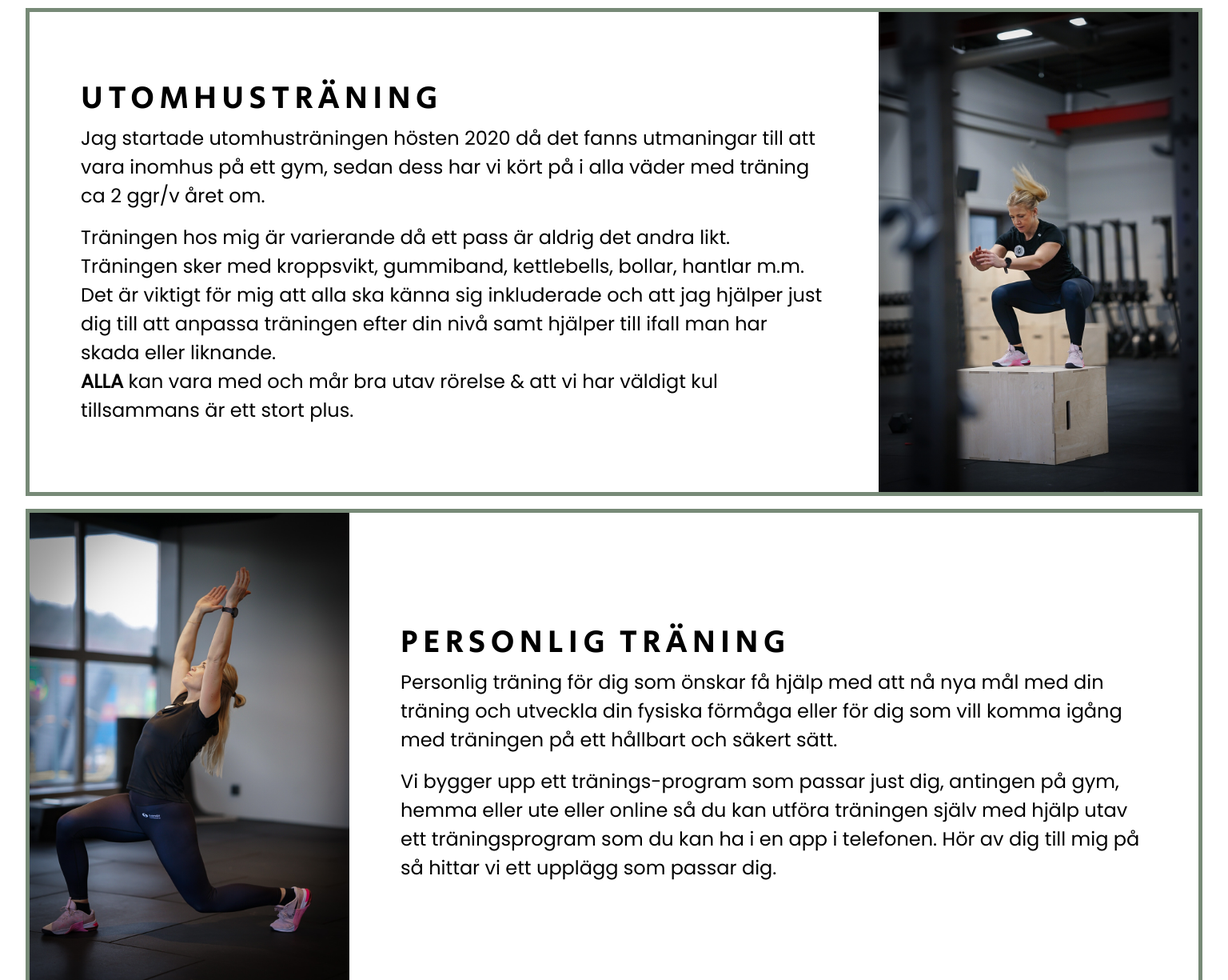
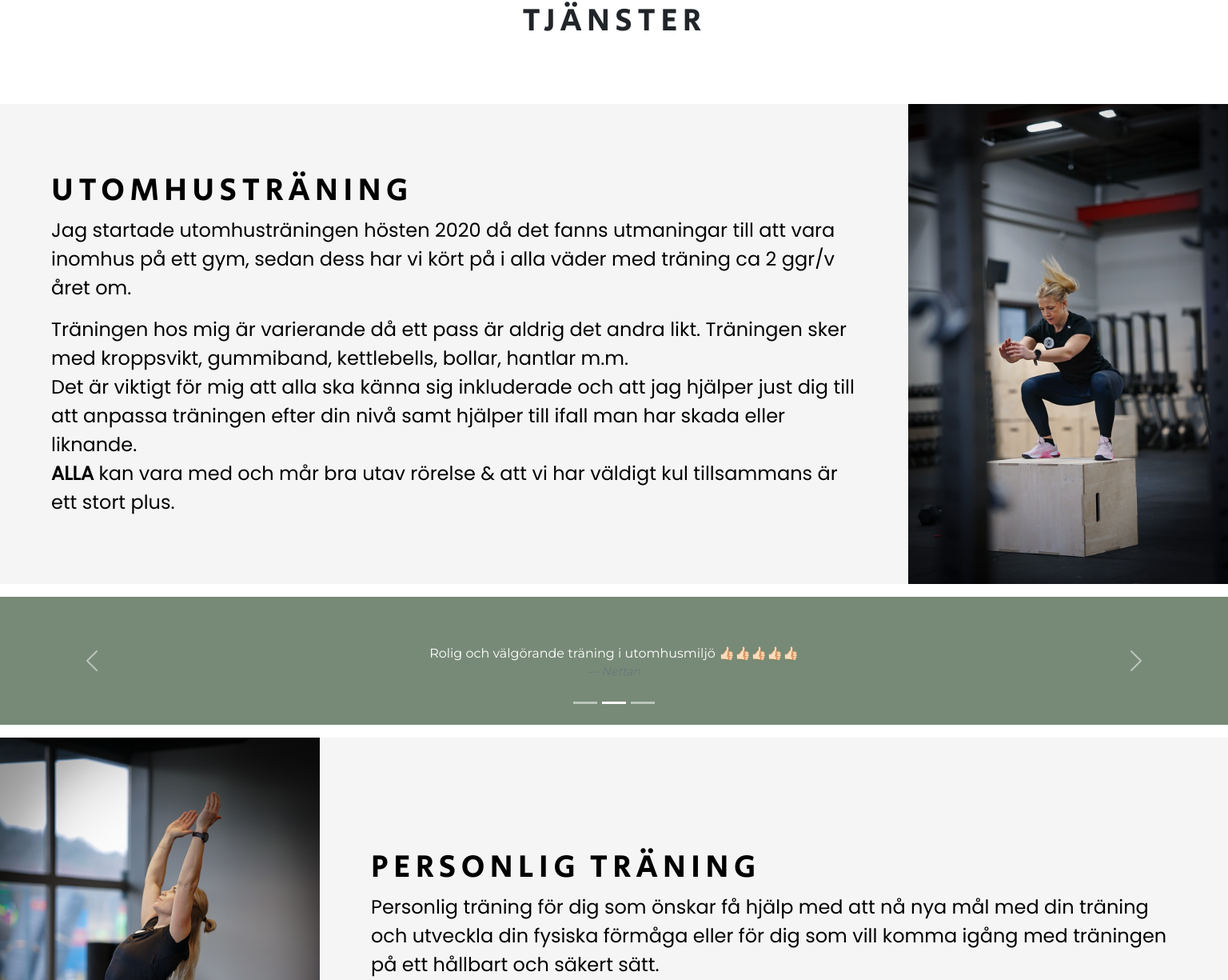
Before and after one commit to JannieBackman/examensarbete, a React (Create React App) app: page / in a window 1536 px wide. Shown: the part 838-2063 px from the top of the page at 80% size. Built offline with nearby package versions, Linux system fonts and the light colour scheme.

Commit message:
responsive and design

```diff
--- a/src/components/App.jsx
+++ b/src/components/App.jsx
@@ -1,11 +1,10 @@
-import Hero from './Hero';
-import Text from './Text';
-import Products from './Products';
-import Review from './Review';
-import About from './About';
-import Footer from './Footer';
-import B2b from './b2b';
-import Header from './Header';
+import Hero from "./Hero";
+import Text from "./Text";
+import Products from "./Products";
+import About from "./About";
+import Footer from "./Footer";
+import B2b from "./b2b";
+import Header from "./Header";
 
 function App() {
   return (
@@ -14,7 +13,6 @@ function App() {
       <Hero />
       <Text />
       <Products />
-      <Review />
       <B2b />
       <About />
       <Footer />
--- a/src/components/Products.css
+++ b/src/components/Products.css
@@ -1,5 +1,5 @@
 .products-container {
-  font-family: 'Montserrat';
+  font-family: "Montserrat";
   width: 100%;
   display: flex;
   align-items: center;
@@ -11,7 +11,7 @@
 .products-container h1 {
   text-align: center;
   padding-top: 2rem;
-  font-family: 'secular one';
+  font-family: "secular one";
   letter-spacing: 0.4rem;
   text-transform: uppercase;
 }
@@ -31,7 +31,7 @@
   font-size: 1.3rem;
   text-align: center;
   padding-top: 1rem;
-  font-family: 'secular one';
+  font-family: "secular one";
   letter-spacing: 0.4rem;
   text-transform: uppercase;
 }
@@ -41,7 +41,7 @@
   padding-left: 2rem;
   padding-right: 2rem;
   text-align: center;
-  font-family: 'poppins';
+  font-family: "poppins";
 }
 
 .pt-content {
@@ -58,7 +58,7 @@
   font-size: 1.3rem;
   text-align: center;
   padding-top: 1rem;
-  font-family: 'secular one';
+  font-family: "secular one";
   letter-spacing: 0.4rem;
   text-transform: uppercase;
 }
@@ -68,7 +68,7 @@
   padding-left: 2rem;
   padding-right: 2rem;
   text-align: center;
-  font-family: 'poppins';
+  font-family: "poppins";
 }
 
 .quote-content {
@@ -82,7 +82,7 @@
   font-size: 1rem;
   text-align: center;
   width: 75%;
-  font-family: 'poppins';
+  font-family: "poppins";
 }
 
 .collapse-section {
@@ -96,37 +96,16 @@
 
 @media (min-width: 768px) {
   .products-container {
+    width: 100%;
     display: flex;
     align-items: center;
     justify-content: center;
     flex-direction: column;
     padding: 0;
-    gap: 0.5rem;
-  }
-  .outdoor-content {
-    display: flex;
-    background-color: #778a77;
-    color: #fff;
-    width: 80%;
-    flex-direction: row;
-    justify-content: center;
-    align-items: center;
-    border: none;
-  }
-  .outdoor-content h2 {
-    text-align: center;
-  }
-  .outdoor-text {
-    text-align: center;
-    padding: 1rem;
-    font-size: 1rem;
-  }
-  .outdoor-content img {
-    height: 400px;
-    width: 300px;
-    padding-bottom: 0.5rem;
+    gap: 1rem;
   }
 
+  .outdoor-content,
   .pt-content {
     display: flex;
     background-color: #778a77;
@@ -137,15 +116,17 @@
     align-items: center;
     border: none;
   }
+  .outdoor-content h2,
   .pt-content h2 {
     text-align: center;
   }
+  .outdoor-text,
   .pt-text {
     text-align: center;
     padding: 1rem;
     font-size: 1rem;
   }
-
+  .outdoor-content img,
   .pt-content img {
     height: 400px;
     width: 300px;
@@ -168,97 +149,98 @@
 
 @media (min-width: 1024px) {
   .products-container {
-    padding: 0 2rem;
-    gap: 1rem;
+    /* padding: 0 2rem; */
+    /* gap: 1rem; */
+    width: 100%;
+    display: flex;
+    justify-content: center;
+    align-items: center;
   }
-  .outdoor-text {
-    text-align: center;
+  .outdoor-text,
+  .pt-text {
+    text-align: start;
     padding: 1rem;
     font-size: 1.5rem;
   }
 
-  .outdoor-content {
-    width: 100%;
-    background-color: #fff;
+  .outdoor-content,
+  .pt-content {
+    background-color: whitesmoke;
     color: black;
-    border: solid 5px #778a77;
+    display: flex;
+    justify-content: center;
+    align-items: center;
+    /* border: solid 5px #778a77; */
+    width: auto;
   }
-  .outdoor-content img {
+
+  .outdoor-content img,
+  .pt-content img {
     height: 600px;
     width: 400px;
-
     padding-bottom: 0;
   }
+
   .outdoor-content h2 {
     text-align: start;
     font-size: 2.5rem;
   }
   .pt-content {
     flex-direction: row-reverse;
-    width: 100%;
-    background-color: #fff;
-    color: black;
-    border: solid 5px #778a77;
+
+    /* border: solid 5px #778a77; */
   }
   .pt-content h2 {
     font-size: 2.5rem;
     text-align: start;
   }
-  .pt-text {
-    text-align: start;
-    padding: 1rem;
-    font-size: 1.5rem;
-  }
-  .pt-content img {
-    height: 600px;
-    width: 400px;
 
-    padding-bottom: 0;
-  }
   .quote-text {
     font-size: 1.5rem;
     text-align: center;
     width: 75%;
     padding: 2rem;
+    font-weight: bolder;
   }
 }
 
 @media (min-width: 1440px) {
   .products-container {
-    padding: 0 2rem;
-    gap: 1rem;
+    /* padding: 0 2rem; */
+    /* gap: 1rem; */
+    display: flex;
+    justify-content: center;
+    align-items: center;
+    width: 100;
   }
-  .outdoor-content {
-    width: 100%;
+
+  .products-container h1 {
+    margin: 4rem;
   }
-  .outdoor-text {
-    text-align: start;
-    padding: 4rem;
-    font-size: 1.5rem;
+  .outdoor-content,
+  .pt-content {
+    display: flex;
+    justify-content: center;
+    align-content: center;
   }
-  .outdoor-content img {
-    height: 600px;
-    width: 400px;
-
-    padding-bottom: 0;
-  }
-  .pt-content {
-    width: 100%;
-  }
+  .outdoor-text,
   .pt-text {
     text-align: start;
     padding: 4rem;
     font-size: 1.5rem;
   }
+  .outdoor-content img,
   .pt-content img {
     height: 600px;
     width: 400px;
     padding-bottom: 0;
   }
+
   .quote-text {
     font-size: 1.5rem;
     text-align: center;
     width: 75%;
-    padding: 2rem;
+    /* padding: 4rem; */
+    margin: 4rem;
   }
 }
--- a/src/components/Products.jsx
+++ b/src/components/Products.jsx
@@ -1,25 +1,27 @@
-import workout from '../components/assets/DSC05312.JPG';
-import workout2 from '../components/assets/DSC05584.JPG';
-import Button from 'react-bootstrap/Button';
-import Collapse from 'react-bootstrap/Collapse';
-import './Products.css';
-import { React, useEffect, useState } from 'react';
+import workout from "../components/assets/DSC05312.JPG";
+import workout2 from "../components/assets/DSC05584.JPG";
+import Button from "react-bootstrap/Button";
+import Collapse from "react-bootstrap/Collapse";
+import "./Products.css";
+import { React, useEffect, useState } from "react";
+import Review from "./Review";
 
 function Products() {
   const [open, setOpen] = useState(false);
   const [isMobile, setIsMobile] = useState(
-    window.matchMedia('(max-width: 790px)').matches
+    window.matchMedia("(max-width: 790px)").matches
   );
   useEffect(() => {
     window
-      .matchMedia('(max-width: 790px)')
-      .addEventListener('change', (e) => setIsMobile(e.matches));
+      .matchMedia("(max-width: 790px)")
+      .addEventListener("change", (e) => setIsMobile(e.matches));
   }, []);
   return (
-    <div className="products-container" id="product-section">
+    <div className='products-container' id='product-section'>
       <h1> Tjänster</h1>
-      <div className="outdoor-content">
-        <div className="outdoor-text">
+
+      <div className='outdoor-content'>
+        <div className='outdoor-text'>
           <h2> Utomhusträning</h2>
           <p>
             Jag startade utomhusträningen hösten 2020 då det fanns utmaningar
@@ -38,28 +40,28 @@ function Products() {
               ett stort plus.
             </p>
           ) : (
-            <div className="collapse-section">
+            <div className='collapse-section'>
               <Button
                 style={{
-                  backgroundColor: '#9eb89e',
-                  border: 'none',
-                  marginBottom: '1rem',
+                  backgroundColor: "#9eb89e",
+                  border: "none",
+                  marginBottom: "1rem",
                 }}
                 onClick={() => setOpen(!open)}
-                aria-controls="example-collapse-text"
+                aria-controls='example-collapse-text'
                 aria-expanded={open}
               >
                 Läs mer
               </Button>
               <Collapse in={open}>
-                <div id="example-collapse-text">
-                  <p className="outdoor-text">
+                <div id='example-collapse-text'>
+                  <p className='outdoor-text'>
                     Träningen hos mig är varierande då ett pass är aldrig det
                     andra likt. Träningen sker med kroppsvikt, gummiband,
                     kettlebells, bollar, hantlar m.m. <br /> Det är viktigt för
                     mig att alla ska känna sig inkluderade och att jag hjälper
                     just dig till att anpassa träningen efter din nivå samt
-                    hjälper till ifall man har skada eller liknande. <br />{' '}
+                    hjälper till ifall man har skada eller liknande. <br />{" "}
                     <strong> ALLA </strong>kan vara med och mår bra utav rörelse
                     & att vi har väldigt kul tillsammans är ett stort plus.
                   </p>
@@ -68,10 +70,12 @@ function Products() {
             </div>
           )}
         </div>
-        <img src={workout} alt="workout" height={600} />
+
+        <img src={workout} alt='workout' height={600} />
       </div>
-      <div className="pt-content">
-        <div className="pt-text">
+      <Review />
+      <div className='pt-content'>
+        <div className='pt-text'>
           <h2> Personlig träning</h2>
           <p>
             Personlig träning för dig som önskar få hjälp med att nå nya mål med
@@ -87,21 +91,21 @@ function Products() {
               passar dig.
             </p>
           ) : (
-            <div className="collapse-section">
+            <div className='collapse-section'>
               <Button
                 style={{
-                  backgroundColor: '#9eb89e',
-                  border: 'none',
-                  marginBottom: '1rem',
+                  backgroundColor: "#9eb89e",
+                  border: "none",
+                  marginBottom: "1rem",
                 }}
                 onClick={() => setOpen(!open)}
-                aria-controls="example-collapse-text"
+                aria-controls='example-collapse-text'
                 aria-expanded={open}
               >
                 Läs mer
               </Button>
               <Collapse in={open}>
-                <div id="example-collapse-text">
+                <div id='example-collapse-text'>
                   <p>
                     Vi bygger upp ett tränings-program som passar just dig,
                     antingen på gym, hemma eller ute eller online så du kan
@@ -114,16 +118,17 @@ function Products() {
             </div>
           )}
         </div>
-        <img src={workout2} alt="workout" height={600} />
+        <img src={workout2} alt='workout' height={600} />
       </div>
-      <div className="quote-content">
-        <p className="quote-text">
+      <div className='quote-content'>
+        <p className='quote-text'>
           <strong>
-            <span class="material-symbols-outlined">format_quote</span>
+            <span class='material-symbols-outlined'>format_quote</span>
             Jag brinner för att peppa, inspirera och älskar att se hur individen
             utvecklas och vågar ta sig utanför sin comfortzone och framförallt
-            hjälpa till att skapa starka & hållbara kroppar.{' '}
-            <span class="material-symbols-outlined">format_quote</span>
+            hjälpa till att skapa starka & hållbara kroppar.{" "}
+            <span class='material-symbols-outlined'>format_quote</span>
+            <p>-Josefin</p>
           </strong>
         </p>
       </div>
--- a/src/components/b2b.css
+++ b/src/components/b2b.css
@@ -1,13 +1,14 @@
 .b2b-container {
   padding: 0 2rem;
-  font-family: 'poppins';
+  font-family: "poppins";
   width: 100%;
+  background-color: whitesmoke;
 }
 
 .b2b-container h1 {
   text-align: center;
   padding-top: 2rem;
-  font-family: 'secular one';
+  font-family: "secular one";
   letter-spacing: 0.4rem;
   text-transform: uppercase;
 }
@@ -25,7 +26,7 @@
 h2 {
   text-align: center;
   padding-top: 2rem;
-  font-family: 'secular one';
+  font-family: "secular one";
   letter-spacing: 0.4rem;
   text-transform: uppercase;
 }
@@ -33,10 +34,10 @@ h2 {
 .b2b-ref-one,
 .b2b-ref-two {
   text-align: center;
-  color: #fff;
-  background-color: #8b5b5b;
+  color: black;
+  background-color: white;
   padding: 1rem;
-  font-family: 'poppins';
+  font-family: "poppins";
   font-style: italic;
 }
 .b2b-ref-img {
```
